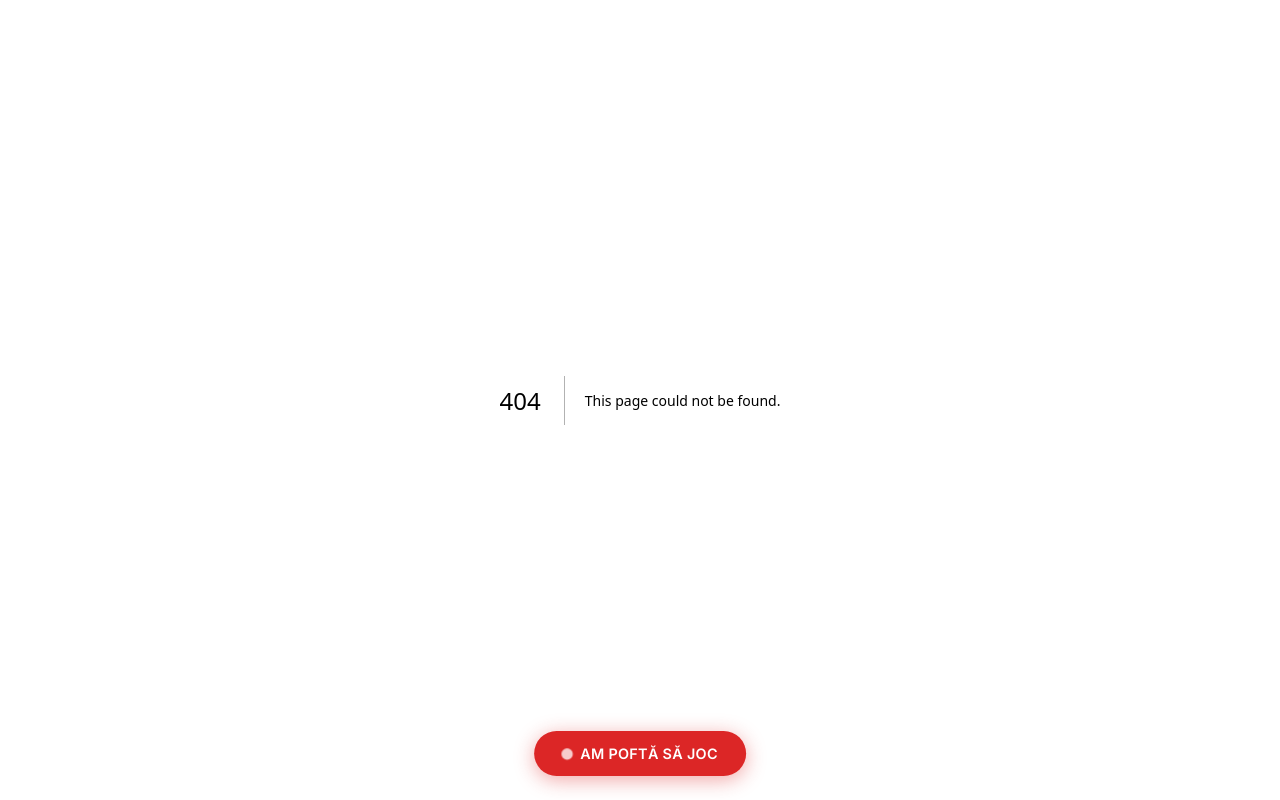
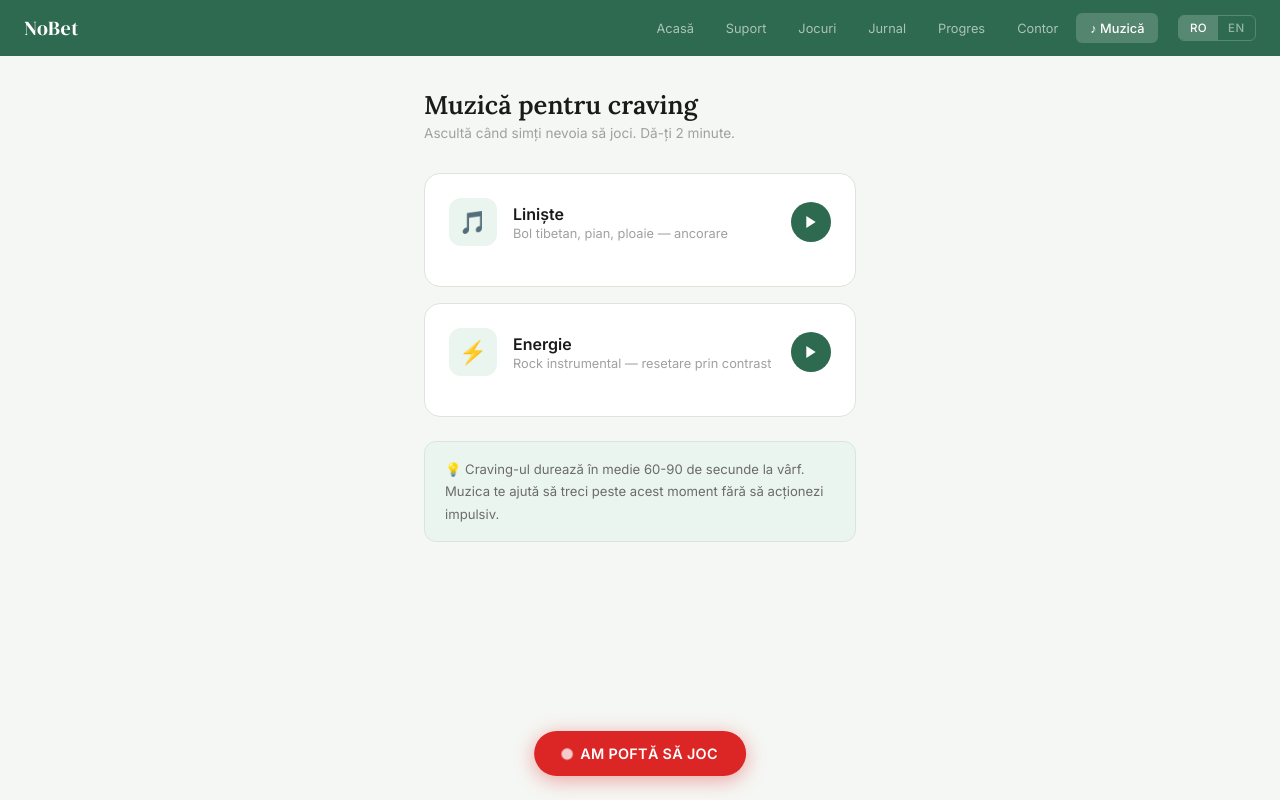
Before and after one commit to martinmanuelm84-ui/nobet-app, a Next.js app: page /muzica in a window 1280 px wide. Before the commit this address had no page. Built offline with nearby package versions, Linux system fonts and the light colour scheme.

Commit message:
add muzica page and audio to crisis button

```diff
--- /dev/null
+++ b/app/muzica/page.tsx
@@ -0,0 +1,106 @@
+'use client'
+import { useState, useEffect, useRef } from 'react'
+import Nav from '@/components/Nav'
+import { Lang } from '@/lib/i18n'
+
+export default function MuzicaPage() {
+  const [lang, setLang] = useState<Lang>('ro')
+  const [playing, setPlaying] = useState<'lenta' | 'rock' | null>(null)
+  const [seconds, setSeconds] = useState(0)
+  const [duration, setDuration] = useState(0)
+  const audioRef = useRef<HTMLAudioElement | null>(null)
+  const intervalRef = useRef<NodeJS.Timeout | null>(null)
+
+  useEffect(() => {
+    const savedLang = localStorage.getItem('nobet_lang') as Lang
+    if (savedLang) setLang(savedLang)
+  }, [])
+
+  const stopAudio = () => {
+    audioRef.current?.pause()
+    audioRef.current = null
+    if (intervalRef.current) clearInterval(intervalRef.current)
+    setPlaying(null)
+    setSeconds(0)
+    setDuration(0)
+  }
+
+  const toggleAudio = (type: 'lenta' | 'rock') => {
+    if (playing === type) { stopAudio(); return }
+    stopAudio()
+    const audio = new Audio(`/audio/melodie-${type}.mp3`)
+    audio.loop = true
+    audio.addEventListener('loadedmetadata', () => setDuration(Math.floor(audio.duration)))
+    audio.play()
+    audioRef.current = audio
+    setPlaying(type)
+    setSeconds(0)
+    intervalRef.current = setInterval(() => {
+      setSeconds(Math.floor(audio.currentTime))
+    }, 1000)
+  }
+
+  const fmt = (s: number) => `${Math.floor(s/60)}:${String(s%60).padStart(2,'0')}`
+  const ro = lang === 'ro'
+
+  return (
+    <>
+      <Nav lang={lang} onLangChange={setLang} />
+      <style>{`
+        @import url('https://fonts.googleapis.com/css2?family=Lora:ital,wght@0,600;1,400&display=swap');
+        .muz-wrap { max-width:480px; margin:0 auto; padding:2rem 1.5rem 6rem; }
+        .muz-title { font-family:'Lora',serif; font-size:1.6rem; font-weight:600; color:var(--text); margin-bottom:0.25rem; }
+        .muz-sub { font-size:0.85rem; color:var(--text3); margin-bottom:2rem; }
+        .muz-card { background:var(--surface); border:1px solid var(--border); border-radius:16px; padding:1.5rem; margin-bottom:1rem; cursor:pointer; transition:all 0.2s; }
+        .muz-card:hover { border-color:var(--accent); }
+        .muz-card.active { border-color:var(--accent); background:var(--accent-light); }
+        .muz-card-top { display:flex; align-items:center; gap:1rem; margin-bottom:1rem; }
+        .muz-icon { width:48px; height:48px; border-radius:12px; display:flex; align-items:center; justify-content:center; font-size:1.4rem; background:var(--accent-light); flex-shrink:0; }
+        .muz-card.active .muz-icon { background:var(--accent); }
+        .muz-name { font-weight:600; font-size:1rem; color:var(--text); margin-bottom:2px; }
+        .muz-desc { font-size:0.8rem; color:var(--text3); }
+        .muz-play { margin-left:auto; width:40px; height:40px; border-radius:50%; background:var(--accent); border:none; cursor:pointer; display:flex; align-items:center; justify-content:center; flex-shrink:0; }
+        .muz-progress { height:4px; background:var(--border); border-radius:2px; overflow:hidden; margin-bottom:0.5rem; }
+        .muz-progress-bar { height:100%; background:var(--accent); border-radius:2px; transition:width 1s linear; }
+        .muz-time { display:flex; justify-content:space-between; font-size:0.75rem; color:var(--text3); }
+        .muz-info { background:var(--accent-light); border:1px solid var(--border); border-radius:12px; padding:1rem 1.25rem; font-size:0.82rem; color:var(--text2); line-height:1.7; margin-top:1.5rem; }
+      `}</style>
+      <div className="muz-wrap">
+        <div className="muz-title">{ro ? 'Muzică pentru craving' : 'Music for craving'}</div>
+        <div className="muz-sub">{ro ? 'Ascultă când simți nevoia să joci. Dă-ți 2 minute.' : 'Listen when you feel the urge. Give yourself 2 minutes.'}</div>
+
+        {(['lenta', 'rock'] as const).map(type => (
+          <div key={type} className={`muz-card ${playing === type ? 'active' : ''}`} onClick={() => toggleAudio(type)}>
+            <div className="muz-card-top">
+              <div className="muz-icon">{type === 'lenta' ? '🎵' : '⚡'}</div>
+              <div>
+                <div className="muz-name">{type === 'lenta' ? (ro ? 'Liniște' : 'Calm') : (ro ? 'Energie' : 'Energy')}</div>
+                <div className="muz-desc">{type === 'lenta' ? (ro ? 'Bol tibetan, pian, ploaie — ancorare' : 'Tibetan bowl, piano, rain — grounding') : (ro ? 'Rock instrumental — resetare prin contrast' : 'Instrumental rock — reset through contrast')}</div>
+              </div>
+              <button className="muz-play">
+                <svg width="16" height="16" viewBox="0 0 24 24" fill="white">
+                  {playing === type ? <><rect x="6" y="4" width="4" height="16"/><rect x="14" y="4" width="4" height="16"/></> : <polygon points="5,3 19,12 5,21"/>}
+                </svg>
+              </button>
+            </div>
+            {playing === type && (
+              <>
+                <div className="muz-progress">
+                  <div className="muz-progress-bar" style={{width: duration ? `${(seconds/duration)*100}%` : '0%'}}/>
+                </div>
+                <div className="muz-time">
+                  <span>{fmt(seconds)}</span>
+                  <span>{duration ? fmt(duration) : '--:--'}</span>
+                </div>
+              </>
+            )}
+          </div>
+        ))}
+
+        <div className="muz-info">
+          💡 {ro ? 'Craving-ul durează în medie 60-90 de secunde la vârf. Muzica te ajută să treci peste acest moment fără să acționezi impulsiv.' : 'A craving peaks for about 60-90 seconds on average. Music helps you get through this moment without acting impulsively.'}
+        </div>
+      </div>
+    </>
+  )
+}
--- a/components/Nav.tsx
+++ b/components/Nav.tsx
@@ -13,6 +13,7 @@ export default function Nav({ lang, onLangChange }: { lang: Lang; onLangChange:
     { href: '/journal', label: lang === 'ro' ? 'Jurnal' : 'Journal' },
     { href: '/progress', label: lang === 'ro' ? 'Progres' : 'Progress' },
     { href: '/contor', label: lang === 'ro' ? 'Contor' : 'Counter' },
+    { href: '/muzica', label: lang === 'ro' ? '♪ Muzică' : '♪ Music' },
   ]
 
   return (
```
Also changed, not shown: 2 other files (tests, documents, lock files or other folders).
